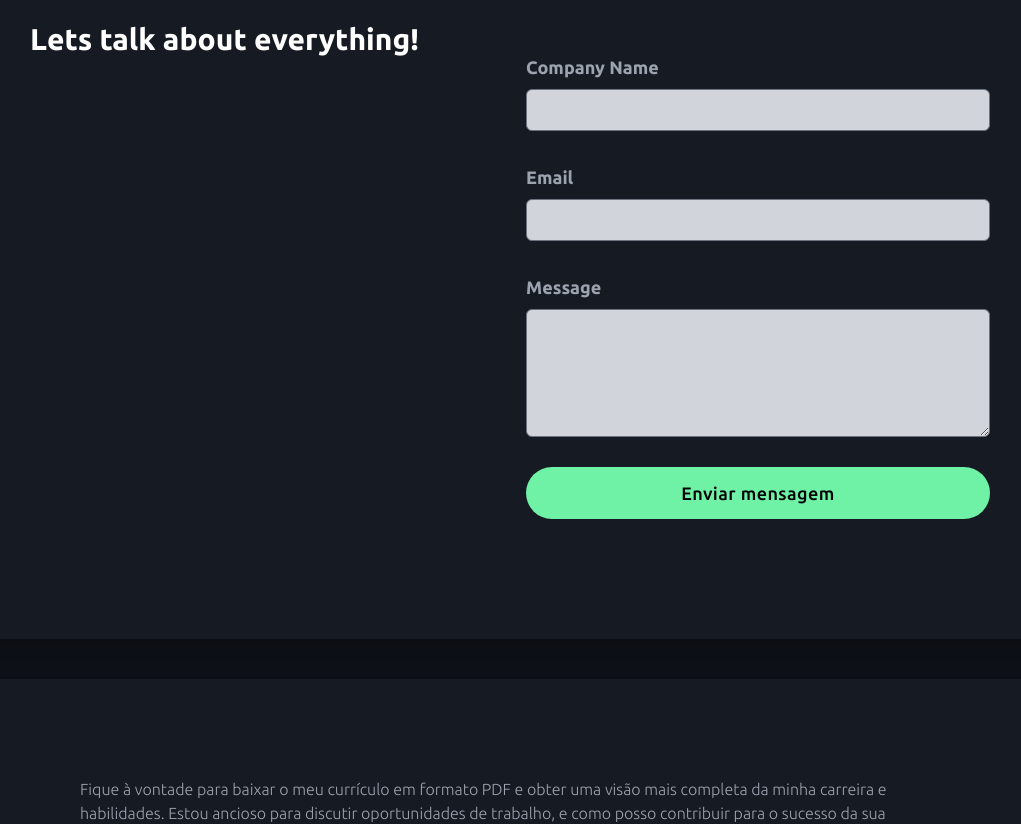
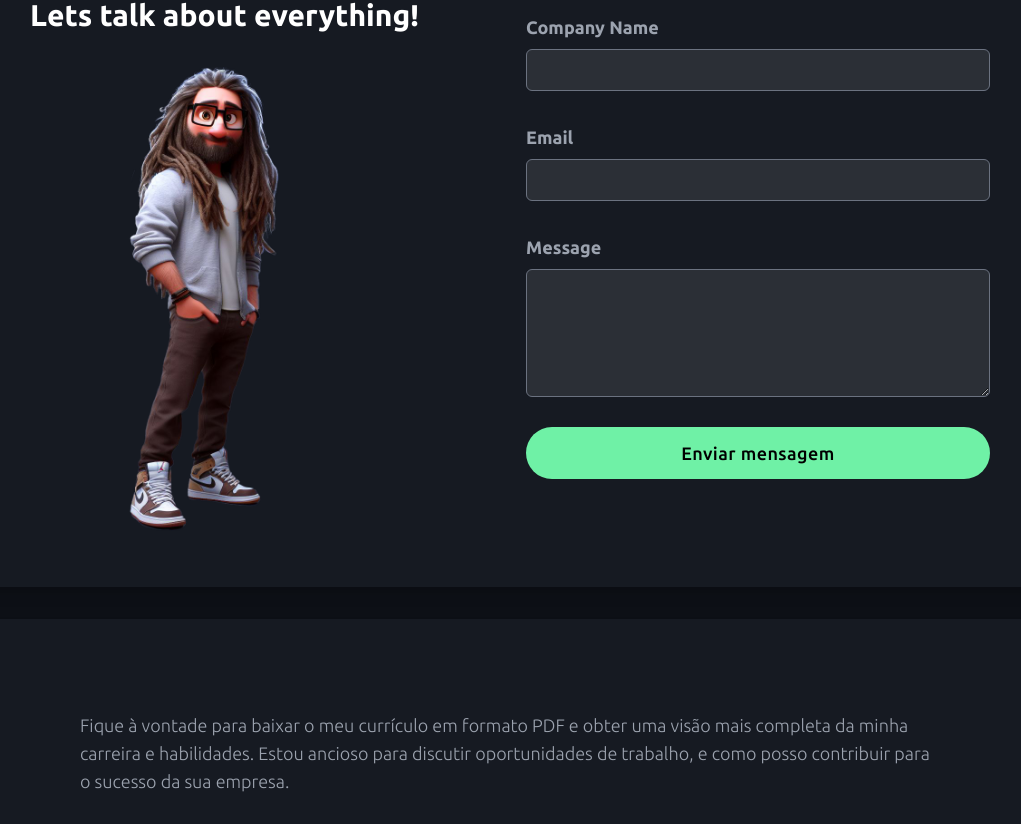
Before and after one commit to jonesrasta/portifolio_dev_ux, a Vue app: page / in a window 1280 px wide. Shown: the part 2878-3702 px from the top of the page, without its empty margins (130-1151 px from the left). Built offline with nearby package versions, Linux system fonts and the light colour scheme.

Commit message:
feat: ajustes input forms

```diff
--- a/src/components/Home/Contact/Contact.vue
+++ b/src/components/Home/Contact/Contact.vue
@@ -2,34 +2,34 @@
 </script>
 
 <template>
-    <div class="container bg-[#0D1016] mb-10 mx-auto px-8">
+    <div class="container bg-[#0D1016] mb-8 mx-auto px-8">
         <div
-            class=" mt-24 px-8 grid gap-8 grid-cols-1 md:grid-cols-2 md:px-12 lg:px-16 xl:px-32 py-16 mx-auto bg-[#161A22] text-white rounded-lg shadow-lg">
+            class="mt-20 px-8 grid gap-8 grid-cols-1 md:grid-cols-2 md:px-12 lg:px-16 xl:px-32 py-14 mx-auto bg-[#161A22] text-white rounded-lg shadow-lg">
             <div class="flex flex-col justify-between">
                 <div>
                     <h2 class="text-3xl font-bold leading-tight">Lets talk about everything!</h2>
                 </div>
-                <div class="text-center order-2">
-                    <!-- <img src="/src/assets/img/jones5.png" alt="" class="-ml-10"> -->
+                <div class="mt-8 text-center order-2">
+                    <img src="/src/assets/img/jones5.png" alt="" class="-ml-10 max-md:hidden">
                 </div>
             </div>
-            <div class="my-8 text-black">
+            <div class="my-4 text-black max-sm:my-0">
                 <div>
                     <span class="text-lg text-gray-400 font-bold">Company Name</span>
                     <input
-                        class="w-full bg-gray-300 text-gray-900 mt-2 p-2 rounded-md focus:outline-none focus:shadow-outline focus:ring-[#6cd698]"
+                        class="w-full bg-[#ffffff17] text-white mt-2 p-2 rounded-md focus:outline-none focus:shadow-outline focus:ring-[#6cd698]"
                         type="text" placeholder="">
                 </div>
                 <div class="mt-8">
                     <span class="text-lg text-gray-400 font-bold">Email</span>
                     <input
-                        class="w-full bg-gray-300 text-gray-900 mt-2 p-2 rounded-md focus:outline-none focus:shadow-outline focus:ring-[#6cd698]"
+                        class="w-full bg-[#ffffff17] text-white mt-2 p-2 rounded-md focus:outline-none focus:shadow-outline focus:ring-[#6cd698]"
                         type="text">
                 </div>
                 <div class="mt-8">
                     <span class="text-lg text-gray-400 font-bold">Message</span>
                     <textarea
-                        class="w-full h-32 bg-gray-300 text-gray-900 mt-2 p-2 rounded-md focus:outline-none focus:shadow-outline focus:ring-[#6cd698]"></textarea>
+                        class="w-full h-32 bg-[#ffffff17] text-white mt-2 p-2 rounded-md focus:outline-none focus:shadow-outline focus:ring-[#6cd698]"></textarea>
                 </div>
                 <button
                     class="text-lg font-medium tracking-wide rounded-full py-3 w-full my-6 bg-[#6FF1A6] transition duration-150 ease-in-out hover:bg-primary-600 hover:shadow-[0_8px_9px_-4px_rgba(59,113,202,0.3),0_4px_18px_0_rgba(59,113,202,0.2)] focus:bg-primary-600 focus:shadow-[0_8px_9px_-4px_rgba(59,113,202,0.3),0_4px_18px_0_rgba(59,113,202,0.2)] focus:outline-none focus:ring-0 active:bg-primary-700 active:shadow-[0_8px_9px_-4px_rgba(59,113,202,0.3),0_4px_18px_0_rgba(59,113,202,0.2)] dark:shadow-[0_4px_9px_-4px_rgba(59,113,202,0.5)]">
--- a/src/components/Home/Download/Download.vue
+++ b/src/components/Home/Download/Download.vue
@@ -8,14 +8,14 @@
     <div
       class="bg-[#161A22] rounded-md shadow flex-col max-sm:p-8 flex items-center justify-center mx-8 h-80 max-sm:h-96 max-sm:mx-8">
       <p
-        class="flex flex-col justify-center max-sm:w-80 max-sm:px-6 content-center w-[860px] my-10 text-gray-400 font-thin text-base">
+        class="flex flex-col justify-center max-sm:w-80 max-sm:px-6 content-center w-[860px] my-10 max-lg:w-[460px] text-gray-400 font-thin text-lg max-sm:text-base">
         Fique à vontade para baixar o meu currículo em formato PDF e obter
         uma visão mais completa da minha carreira e habilidades. Estou ancioso
         para discutir oportunidades de trabalho, e como posso contribuir para o
         sucesso da sua empresa.
       </p>
       <a :href="'/files/Jones Lima.pdf'" download target="blank" type="button"
-        class="bg-[#6FF1A6] flex items-center rounded-full bg-primary py-3 px-5 text-lg font-medium transition duration-150 ease-in-out hover:bg-primary-600 hover:shadow-[0_8px_9px_-4px_rgba(59,113,202,0.3),0_4px_18px_0_rgba(59,113,202,0.2)] focus:bg-primary-600 focus:shadow-[0_8px_9px_-4px_rgba(59,113,202,0.3),0_4px_18px_0_rgba(59,113,202,0.2)] focus:outline-none focus:ring-0 active:bg-primary-700 active:shadow-[0_8px_9px_-4px_rgba(59,113,202,0.3),0_4px_18px_0_rgba(59,113,202,0.2)] dark:shadow-[0_4px_9px_-4px_rgba(59,113,202,0.5)]">
+        class="bg-[#6FF1A6] flex items-center rounded-full bg-primary py-3 px-8 text-lg font-medium transition duration-150 ease-in-out hover:bg-primary-600 hover:shadow-[0_8px_9px_-4px_rgba(59,113,202,0.3),0_4px_18px_0_rgba(59,113,202,0.2)] focus:bg-primary-600 focus:shadow-[0_8px_9px_-4px_rgba(59,113,202,0.3),0_4px_18px_0_rgba(59,113,202,0.2)] focus:outline-none focus:ring-0 active:bg-primary-700 active:shadow-[0_8px_9px_-4px_rgba(59,113,202,0.3),0_4px_18px_0_rgba(59,113,202,0.2)] dark:shadow-[0_4px_9px_-4px_rgba(59,113,202,0.5)]">
         Download CV
         <svg xmlns="http://www.w3.org/2000/svg" viewBox="0 0 24 24" fill="currentColor" class="mr-1 h-6 w-6 mx-2">
           <path fill-rule="evenodd"
```
